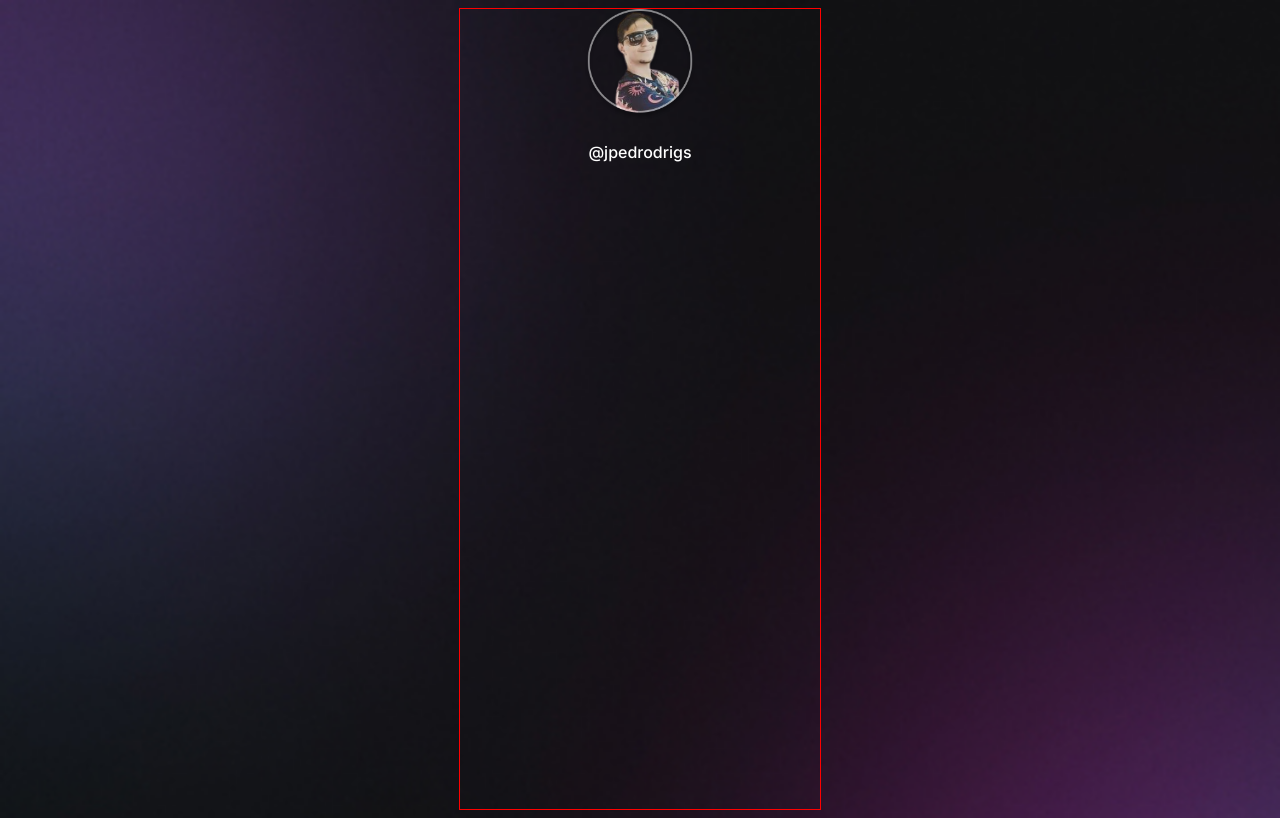
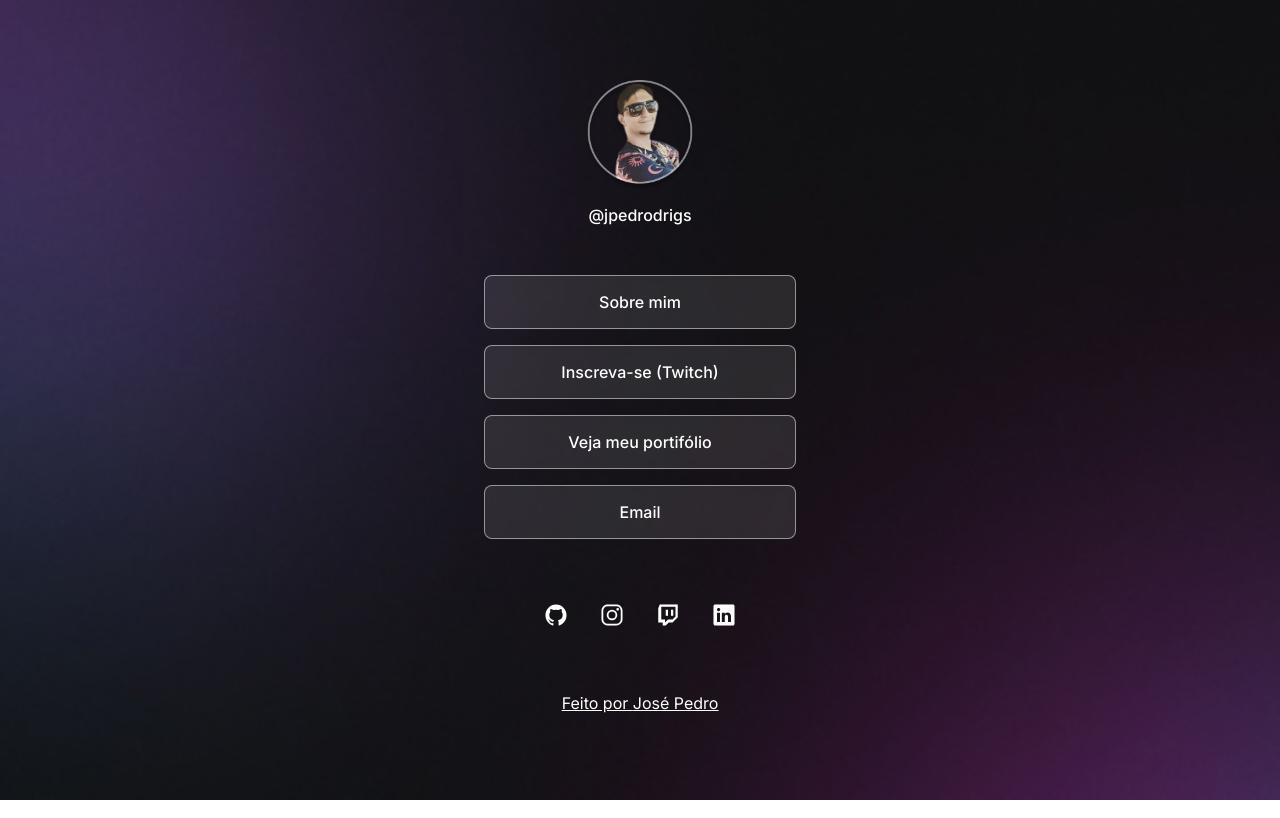
Before and after one commit to uraharap/Agregador-de-links, a plain HTML site: page index.html in a window 1280 px wide. Drawn offline with nearby package versions, Linux system fonts and the light colour scheme.

Commit message:
Alterações no Style e no Index.
Foram feitas alterações no  Style e no Index, seguindo as instruções do Modulo 4 do Discover.

```diff
--- a/index.html
+++ b/index.html
@@ -19,6 +19,35 @@
         <img src="./assets/avatar.png" alt="Minha foto no fusqueta" />
         <p>@jpedrodrigs</p>
       </div>
+      <ul>
+        <li>
+          <a href="#">Sobre mim</a>
+        </li>
+
+        <li>
+          <a href="https://www.twitch.tv/etdepanitete" target="_blank">Inscreva-se (Twitch)</a>
+        </li>
+
+        <li>
+          <a href="https://github.com/uraharap" target="_blank">Veja meu portifólio</a>
+        </li>
+
+        <li>
+          <a href="mailto:jpedrorfortes@gmail.com" target="_blank" >Email</a>
+        </li>
+        </a>
+      </ul>
+      <div id="social-links">
+        <a href="https://github.com/uraharap" target="_blank"><ion-icon name="logo-github"></ion-icon></a>
+        <a href="https://www.instagram.com/jpedrodrigs/" target="_blank"><ion-icon name="logo-instagram"></ion-icon></a>
+        <a href="https://www.twitch.tv/etdepanitete" target="_blank"><ion-icon name="logo-twitch"></ion-icon></a>
+        <a href="https://www.linkedin.com/in/jos%C3%A9-pedro-rodrigues-b0006527b/" target="_blank"><ion-icon name="logo-linkedin"></ion-icon></a>
+      </div>
+      <footer>
+        Feito por <a href="https://github.com/uraharap">José Pedro</a>
+      </footer>
     </div>
+    <script type="module" src="https://unpkg.com/ionicons@7.1.0/dist/ionicons/ionicons.esm.js"></script>
+    <script nomodule src="https://unpkg.com/ionicons@7.1.0/dist/ionicons/ionicons.js"></script>
   </body>
 </html>
--- a/style.css
+++ b/style.css
@@ -1,3 +1,11 @@
+* {
+  /* (*) é um seletor universal ou seja todos os elementos.Ele afetará todos os elementos.*/
+
+  margin: 0;
+  padding: 0;
+  box-sizing: border-box;
+}
+
 body {
   /*
     background-image: url(./assets/bg-mobile.jpg);
@@ -17,13 +25,14 @@ body * {
 
 #container {
   width: 360px;
-  height: 800px;
-  border: 1px solid red;
-  margin: auto;
+  margin: 56px auto 0px;
+
+ padding: 0 24px;
 }
 
 #profile {
   text-align: center;
+  padding: 24px;
 }
 
 #profile img {
@@ -34,4 +43,75 @@ body * {
   font-weight: 500;
   line-height: 24px;
   font-size: 16px;
+  margin-top: 8px;
 }
+
+/* Links*/
+
+ul{
+  list-style: none;
+
+  display: flex;
+  flex-direction: column;
+  gap: 16px;
+
+  padding: 24px 0px;
+
+}
+
+ul li a {
+  display: flex;
+  align-items: center;
+  justify-content: center;
+
+  padding: 16px 24px;
+
+  background: rgb(255, 255, 255, 0.1);
+  border: 1px solid rgb(255, 255, 255, 0.5);
+  border-radius: 8px;
+
+  backdrop-filter: blur(4px);
+  -webkit-backdrop-filter: blur(4px);
+
+  text-decoration: none;
+  font-weight: 500;
+
+  transition: background 0.2s;
+}
+
+/*pseudo-selector*/
+ul li a:hover {
+  background: rgb(255, 255, 255, 0.05);
+  border: 1.5px solid white
+}
+
+#social-links {
+  display: flex;
+  padding: 24px;
+  justify-content: center;
+  align-self: stretch;
+  font-size: 24px;
+}
+
+#social-links a {
+
+  display: flex;
+  align-items: center;
+  justify-content: center;
+  padding: 16px;
+  transition: background 0.2s;
+  border-radius: 50%;
+  }
+
+
+#social-links a:hover {
+  background: rgba(255, 255, 255, 0.20);
+}
+
+footer {
+  padding: 24px 0px;
+  text-align: center;
+  line-height: 24px;
+  text-decoration-line: underline;
+
+}
```
